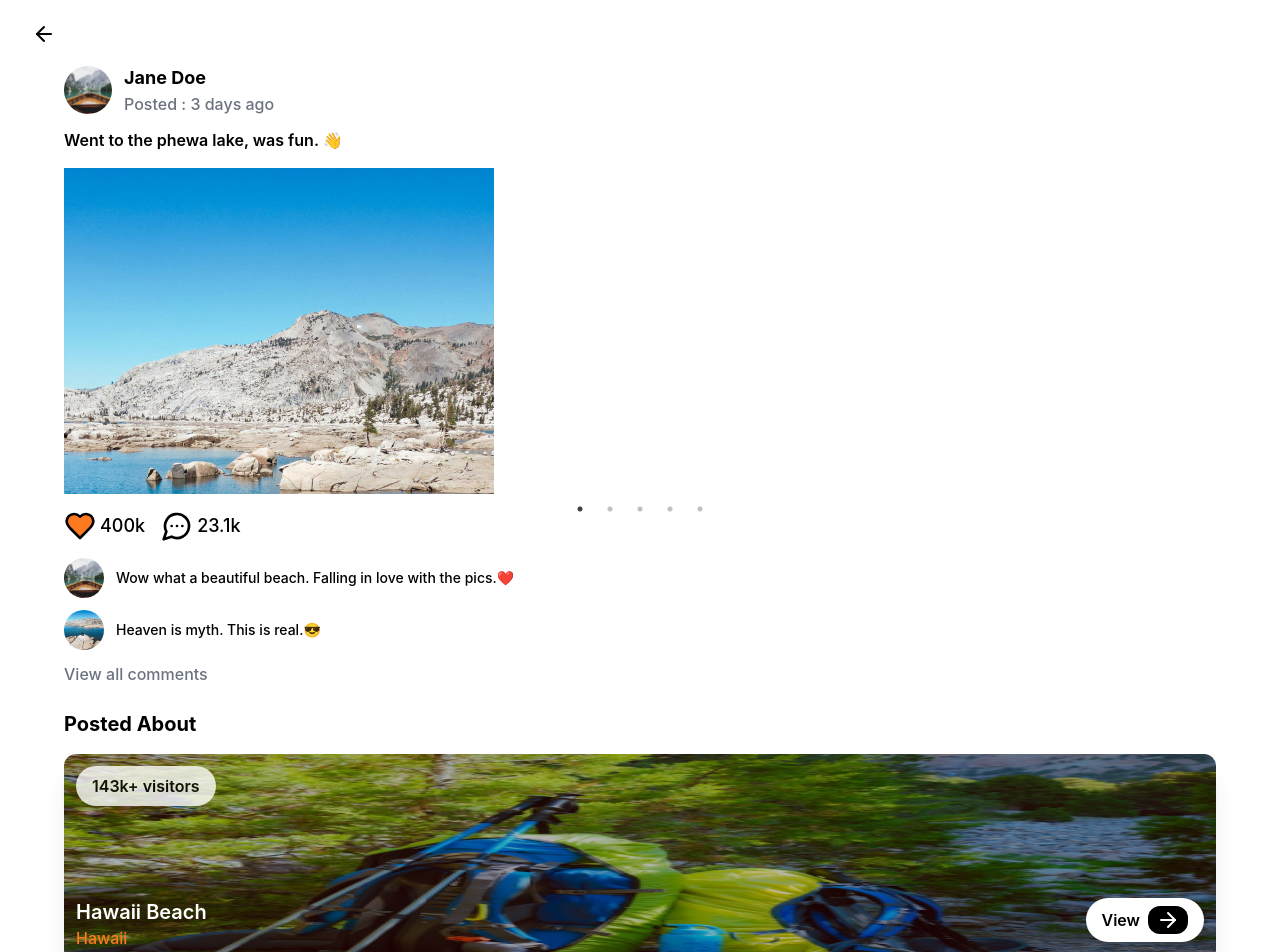
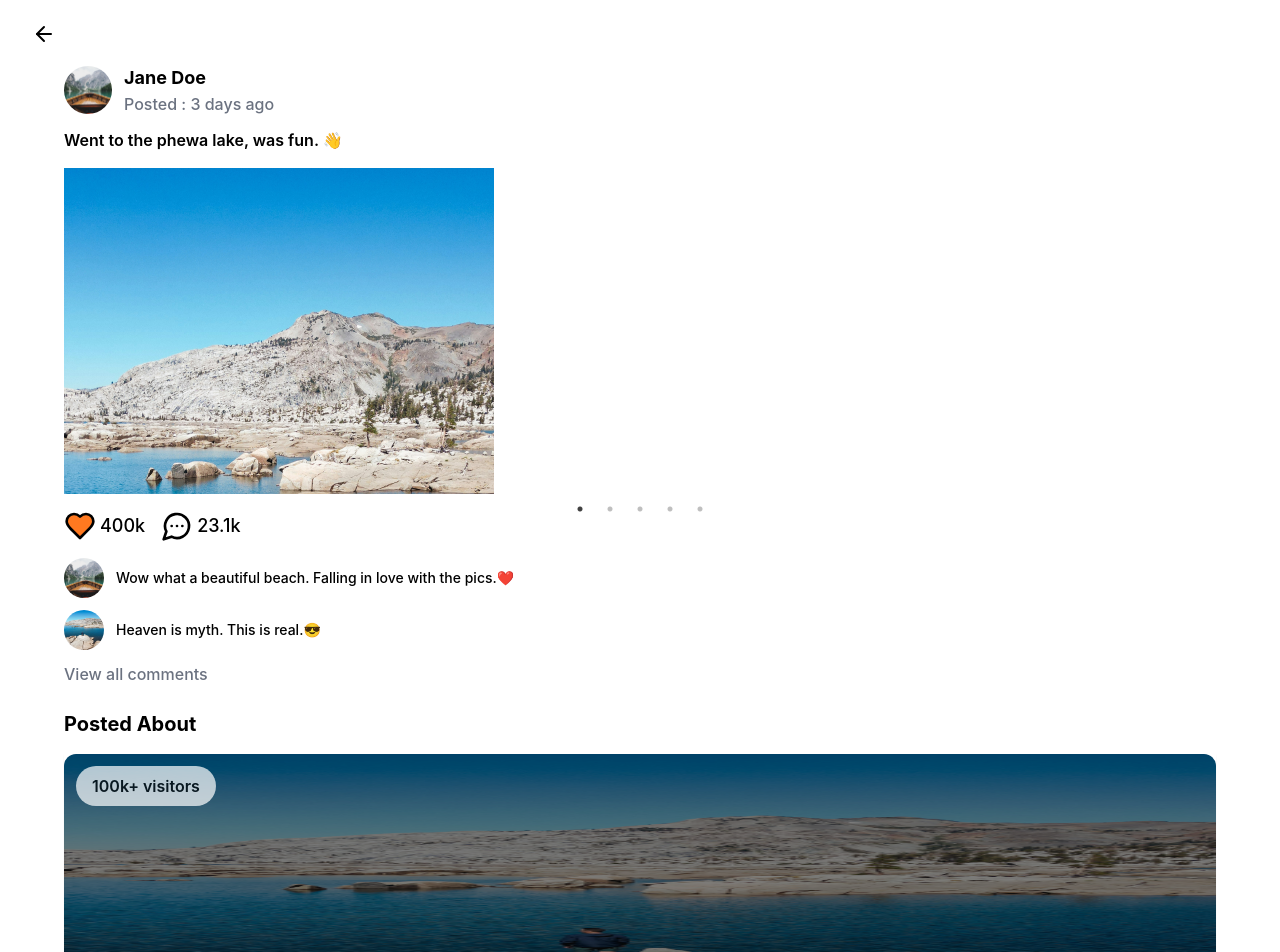
Before and after one commit to Thanka-Digital/travel-app-prototype, a React (Vite) app: page /post-details in a window 1280 px wide. Shown: the top 952 px of the page. Built offline with nearby package versions, Linux system fonts and the light colour scheme.

Commit message:
WIP : Location Card Props

```diff
--- a/src/components/card/LocationCard.tsx
+++ b/src/components/card/LocationCard.tsx
@@ -1,29 +1,49 @@
 import Button from "../form/button/Button";
 import { ArrowRight } from "lucide-react";
+import { useNavigate } from "react-router-dom";
 
-export default function LocationCard() {
+interface LocationCardProps {
+  image: string;
+  visitorsCount: string;
+  placeName: string;
+  city: string;
+  link: string;
+}
+
+export default function LocationCard(props: LocationCardProps) {
+  const navigate = useNavigate();
+  const {
+    image,
+    visitorsCount,
+    placeName,
+    city,
+    link
+  } = props;
+
   return (
-    <div className="relative bg-white shadow-xl rounded-2xl">
+    <div className="relative h-[40vh] shadow-sm">
       <img
-        src="SplashImg/s5.png"
+        src={image}
         alt="hotel image"
-        className=" h-52 w-full rounded-xl brightness-75"
+        className="h-full w-full rounded-xl brightness-50"
       />
-
-      <div className=" absolute top-3 left-3 py-2 px-4 rounded-full bg-white flex items-center  opacity-80">
-        <p className=" text-black text-md font-semibold ">143k+ visitors</p>
+      <div className="absolute top-3 left-3 py-2 px-4 rounded-full bg-white flex items-center  opacity-70">
+        <p className=" text-black text-md font-semibold ">{visitorsCount}</p>
       </div>
-      <div className="absolute bottom-3 flex w-full justify-between px-3">
+      <div className="absolute bottom-3 flex w-full justify-between px-4">
         <div>
-          <p className="text-xl text-white font-semibold">Hawaii Beach</p>
-          <p className=" text-[#FF7920] font-medium">Hawaii</p>
+          <p className="text-xl text-white font-semibold">{placeName}</p>
+          <p className="text-[#FF7920] font-medium">{city}</p>
         </div>
         <Button
           variant="solid"
           className="h-11 rounded-full bg-white flex items-center"
+          onClick={() => {
+            navigate(link)
+          }}
         >
           <p className=" text-black text-md font-semibold ">View</p>
-          <div className="bg-black h-7 w-10 rounded-xl flex justify-center items-center">
+          <div className="bg-black px-2 py-1 rounded-2xl flex justify-center items-center">
             <ArrowRight color="white" />
           </div>
         </Button>
--- a/src/pages/Splash-Screen/BoardingPage2.tsx
+++ b/src/pages/Splash-Screen/BoardingPage2.tsx
@@ -3,7 +3,7 @@ import { SplashScreen2Info } from '@/utils/splashScreenInfo';
 import { ChevronsRight } from 'lucide-react';
 import { useState } from 'react';
 import { useNavigate } from 'react-router-dom';
-import { SplashScreenHeader, SplashScreenTags } from './Splash-Screen/BoardingPage1';
+import { SplashScreenHeader, SplashScreenTags } from './BoardingPage1';
 
 export default function BoardingPage2() {
   const navigate = useNavigate();
--- a/src/pages/Splash-Screen/BoardingPage3.tsx
+++ b/src/pages/Splash-Screen/BoardingPage3.tsx
@@ -3,7 +3,7 @@ import { SplashScreen3Info } from '@/utils/splashScreenInfo';
 import { ChevronsRight } from 'lucide-react';
 import { useState } from 'react';
 import { useNavigate } from 'react-router-dom';
-import { SplashScreenHeader, SplashScreenTags } from './Splash-Screen/BoardingPage1';
+import { SplashScreenHeader, SplashScreenTags } from './BoardingPage1';
 
 export default function BoardingPage3() {
   const navigate = useNavigate();
--- a/src/pages/Splash-Screen/BoardingPage4.tsx
+++ b/src/pages/Splash-Screen/BoardingPage4.tsx
@@ -3,7 +3,7 @@ import { SplashScreen4Info } from '@/utils/splashScreenInfo';
 import { ChevronsRight } from 'lucide-react';
 import { useState } from 'react';
 import { useNavigate } from 'react-router-dom';
-import { SplashScreenHeader, SplashScreenTags } from './Splash-Screen/BoardingPage1';
+import { SplashScreenHeader, SplashScreenTags } from './BoardingPage1';
 
 export default function BoardingPage4() {
   const navigate = useNavigate();
--- a/src/pages/post/PostDetails.tsx
+++ b/src/pages/post/PostDetails.tsx
@@ -2,7 +2,7 @@ import LocationCard from "@/components/card/LocationCard";
 import BackButton from "@/components/global/BackButton";
 import TASlider from "@/components/swiper/TASlider";
 import MaxWidthWrapper from "@/layout/wrapper/MaxWidthWrapper";
-import { locationDetailsData } from "@/utils/locationDetailsData";
+import { locationDetailsData, LocationInfo } from "@/utils/locationDetailsData";
 import { Heart, MessageCircleMore } from "lucide-react";
 
 export default function PostDetails() {
@@ -60,7 +60,18 @@ export default function PostDetails() {
 
       <div className="mt-6 mb-4 flex flex-col gap-4">
         <h1 className="text-xl font-bold">Posted About</h1>
-        <LocationCard />
+        {
+          LocationInfo.map((object, index) => (
+            <LocationCard
+              city={object.city}
+              image={object.image}
+              link={object.link}
+              placeName={object.placeName}
+              visitorsCount={object.visitorsCount}
+              key={index}
+            />
+          ))
+        }
       </div>
 
       <div className="min-w-full flex flex-col gap-2 my-4">
--- a/src/utils/locationDetailsData.tsx
+++ b/src/utils/locationDetailsData.tsx
@@ -1,4 +1,14 @@
 import { AudioWaveform, Bike, SunSnow, TrendingUp } from "lucide-react";
+
+export const LocationInfo = [
+  {
+    image: '/SplashImg/s1.png',
+    city: 'Pokhara',
+    visitorsCount: '100k+ visitors',
+    placeName: 'Fewa Tal',
+    link: '/'
+  }
+]
 
 export const locationDetailsData = [
   {
```
